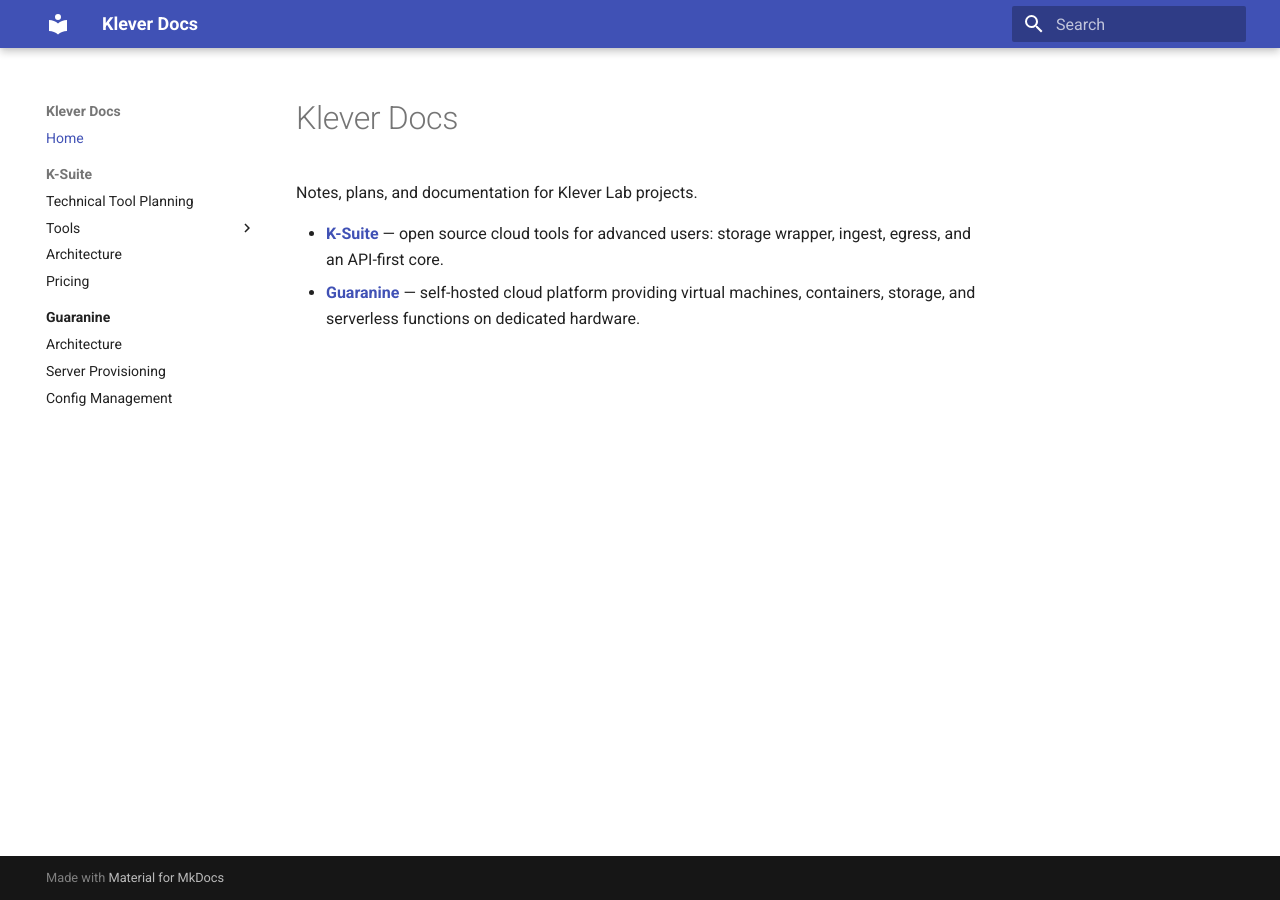
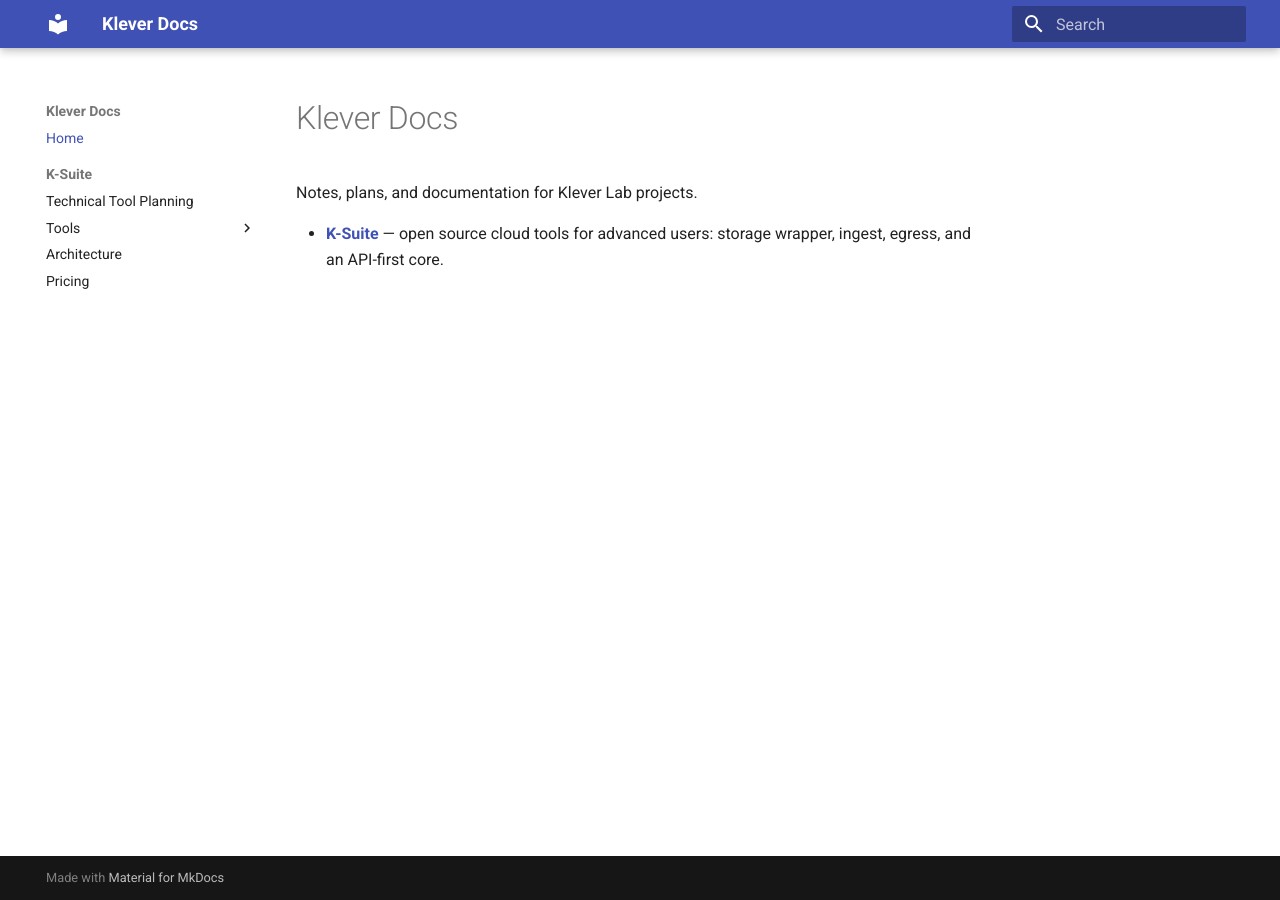
Before and after one commit to klever-lab/klever-docs, an MkDocs documentation site: the page built from docs/index.md, in a window 1280 px wide. Built offline with MkDocs 1.6.1 and Material for MkDocs 9.7.7, drawn with Linux system fonts in a browser that asks for light colours.

Commit message:
Remove Guaranine docs
The site now documents K-Suite only.

Co-authored-by: Cursor <cursoragent@cursor.com>

```diff
--- a/docs/index.md
+++ b/docs/index.md
@@ -3,4 +3,3 @@
 Notes, plans, and documentation for Klever Lab projects.
 
 - **[K-Suite](planning.md)** — open source cloud tools for advanced users: storage wrapper, ingest, egress, and an API-first core.
-- **[Guaranine](guaranine/index.md)** — self-hosted cloud platform providing virtual machines, containers, storage, and serverless functions on dedicated hardware.
--- a/mkdocs.yml
+++ b/mkdocs.yml
@@ -39,8 +39,3 @@ nav:
       - Architecture:
           - architecture/index.md
       - Pricing: pricing.md
-  - Guaranine:
-      - Overview: guaranine/index.md
-      - Architecture: guaranine/architecture.md
-      - Server Provisioning: guaranine/provisioning.md
-      - Config Management: guaranine/config-management.md
```
Also changed, not shown: docs/guaranine/architecture.md (deleted, +0 -17 lines), docs/guaranine/config-management.md (deleted, +0 -14 lines), docs/guaranine/index.md (deleted, +0 -18 lines), docs/guaranine/provisioning.md (deleted, +0 -16 lines).
